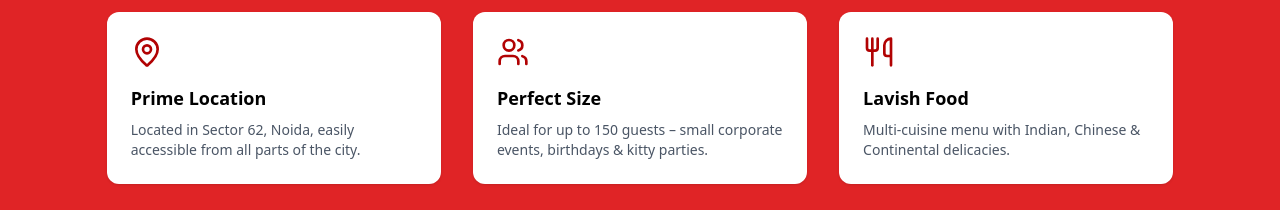
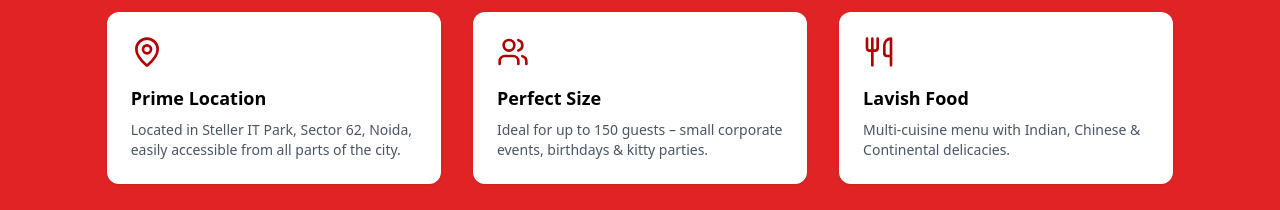
Before and after one commit to Shubham9049/binge, a Next.js app: page /banquet in a window 1280 px wide. Shown: the part 1200-1410 px from the top of the page. Built offline with nearby package versions, Linux system fonts and the light colour scheme.

Commit message:
add changes

```diff
--- a/src/app/banquet/page.tsx
+++ b/src/app/banquet/page.tsx
@@ -115,7 +115,7 @@ export default function BanquetPage() {
                     <MapPin className="w-8 h-8 text-[var(--primary-color)]" />
                   ),
                   title: "Prime Location",
-                  desc: "Located in Sector 62, Noida, easily accessible from all parts of the city.",
+                  desc: "Located in Steller IT Park, Sector 62, Noida, easily accessible from all parts of the city.",
                 },
                 {
                   icon: (
```
